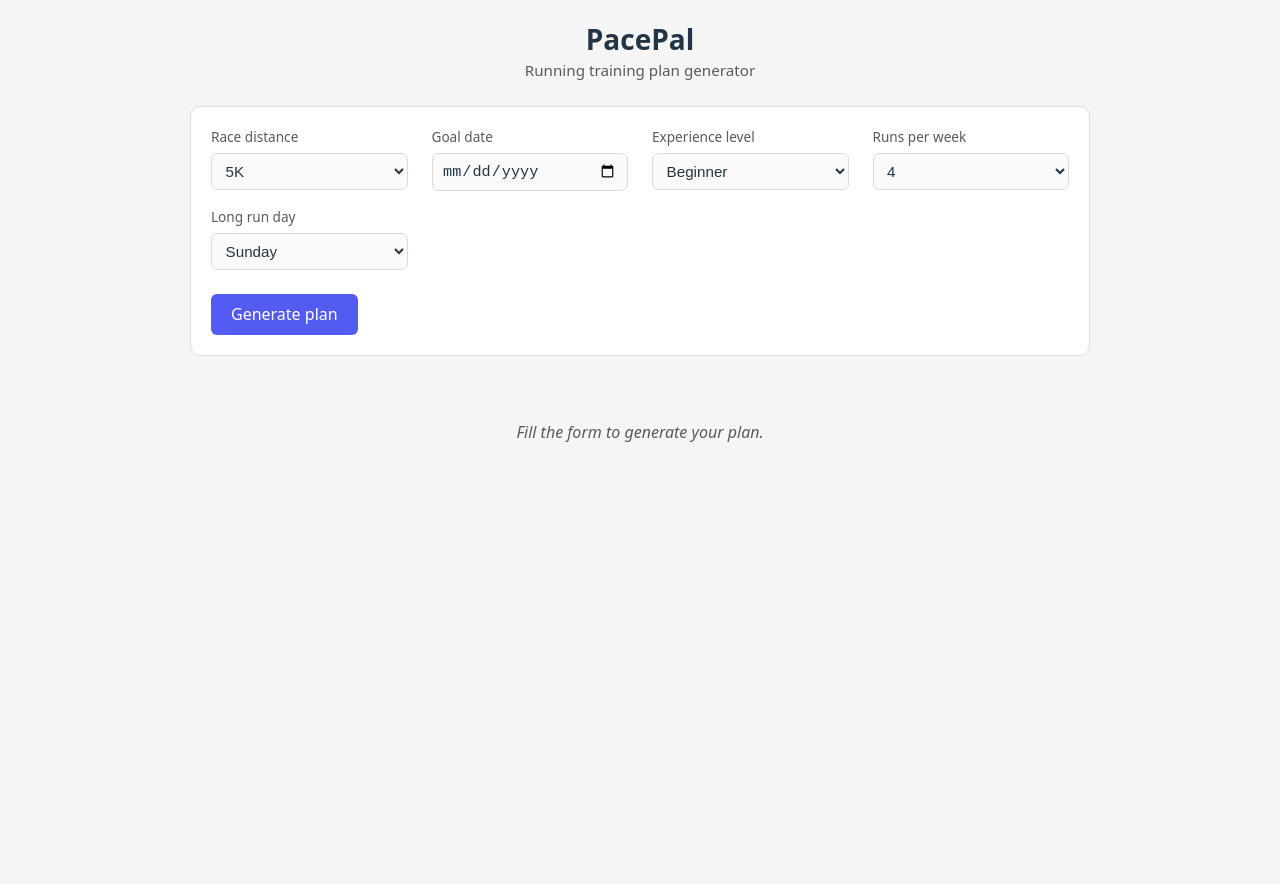
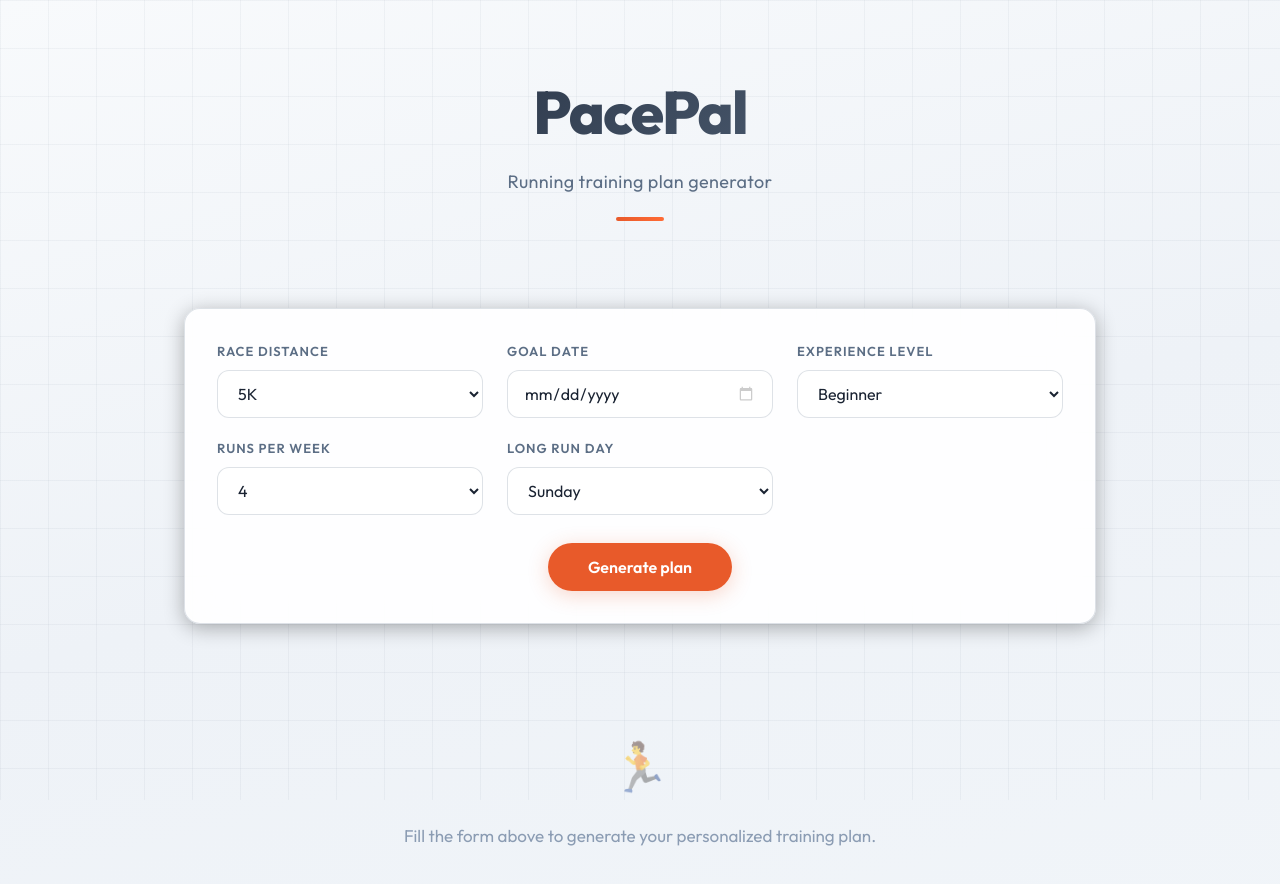
Before and after one commit to PariaSabet/PacePal, a React (Vite) app: page / in a window 1280 px wide. Shown: the top 884 px of the page. Before the commit the page ends 800 px from the top, so only its background shows below. Built offline with nearby package versions, Linux system fonts and the light colour scheme.

Commit message:
design modified

```diff
--- a/index.html
+++ b/index.html
@@ -4,7 +4,10 @@
     <meta charset="UTF-8" />
     <link rel="icon" type="image/svg+xml" href="/vite.svg" />
     <meta name="viewport" content="width=device-width, initial-scale=1.0" />
-    <title>pacepal</title>
+    <title>PacePal — Your Running Plan Generator</title>
+    <link rel="preconnect" href="https://fonts.googleapis.com" />
+    <link rel="preconnect" href="https://fonts.gstatic.com" crossorigin />
+    <link href="https://fonts.googleapis.com/css2?family=Outfit:wght@300;400;500;600;700;800&family=JetBrains+Mono:wght@400;500&display=swap" rel="stylesheet" />
   </head>
   <body>
     <div id="root"></div>
--- a/src/App.css
+++ b/src/App.css
@@ -1,179 +1,405 @@
+/* ===== Layout ===== */
 .app {
-  max-width: 900px;
+  max-width: 960px;
   margin: 0 auto;
-  padding: 1.5rem;
+  padding: 2rem 1.5rem 4rem;
 }
 
+/* ===== Hero Header ===== */
 .header {
-  margin-bottom: 1.5rem;
   text-align: center;
+  margin-bottom: 3rem;
+  padding: 2rem 0;
 }
 
 .header h1 {
-  margin: 0 0 0.25rem;
-  font-size: 1.75rem;
+  margin: 0 0 0.5rem;
+  font-size: clamp(2.5rem, 6vw, 3.75rem);
+  font-weight: 800;
+  letter-spacing: -0.03em;
+  background: linear-gradient(135deg, #fff 0%, var(--color-text-muted) 100%);
+  -webkit-background-clip: text;
+  -webkit-text-fill-color: transparent;
+  background-clip: text;
+  animation: fadeInDown 0.6s ease-out;
 }
 
 .tagline {
   margin: 0;
-  color: var(--color-muted);
-  font-size: 0.95rem;
+  font-size: 1.125rem;
+  font-weight: 400;
+  color: var(--color-text-muted);
+  letter-spacing: 0.02em;
+  animation: fadeInUp 0.6s ease-out 0.1s both;
 }
 
-/* Form */
+.header-accent {
+  display: inline-block;
+  width: 48px;
+  height: 4px;
+  margin-top: 1.25rem;
+  background: linear-gradient(90deg, var(--accent), var(--accent-hover));
+  border-radius: var(--radius-full);
+  animation: fadeInUp 0.6s ease-out 0.2s both;
+}
+
+/* ===== Form Card ===== */
 .form {
   display: grid;
-  grid-template-columns: repeat(auto-fill, minmax(180px, 1fr));
-  gap: 1rem 1.5rem;
-  margin-bottom: 2rem;
-  padding: 1.25rem;
+  grid-template-columns: repeat(auto-fill, minmax(200px, 1fr));
+  gap: 1.25rem 1.5rem;
+  margin-bottom: 2.5rem;
+  padding: 2rem;
   background: var(--surface);
-  border-radius: 10px;
+  backdrop-filter: blur(20px);
+  -webkit-backdrop-filter: blur(20px);
+  border-radius: var(--radius-lg);
   border: 1px solid var(--border);
+  box-shadow: var(--shadow-md);
+  animation: fadeInUp 0.5s ease-out 0.2s both;
 }
 
 .form-row {
   display: flex;
   flex-direction: column;
-  gap: 0.35rem;
+  gap: 0.5rem;
 }
 
 .form-row label {
-  font-size: 0.85rem;
-  font-weight: 500;
-  color: var(--color-muted);
+  font-size: 0.8125rem;
+  font-weight: 600;
+  color: var(--color-text-muted);
+  text-transform: uppercase;
+  letter-spacing: 0.08em;
 }
 
 .form-row select,
 .form-row input[type="date"] {
-  padding: 0.5rem 0.6rem;
-  font-size: 0.95rem;
+  padding: 0.75rem 1rem;
+  font-size: 1rem;
+  font-family: inherit;
   border: 1px solid var(--border);
-  border-radius: 6px;
-  background: var(--bg);
-  color: inherit;
+  border-radius: var(--radius-md);
+  background: var(--surface-elevated);
+  color: var(--color-text);
+  transition: all var(--transition-fast);
+}
+
+.form-row select:hover,
+.form-row input[type="date"]:hover {
+  border-color: rgba(139, 156, 179, 0.3);
 }
 
 .form-row input[type="date"]:focus,
 .form-row select:focus {
-  outline: 2px solid var(--focus);
-  outline-offset: 2px;
+  outline: none;
+  border-color: var(--border-focus);
+  box-shadow: 0 0 0 3px var(--accent-glow);
+}
+
+.form-row input[type="date"]::-webkit-calendar-picker-indicator {
+  filter: invert(0.8);
+  cursor: pointer;
 }
 
 .form-error {
-  font-size: 0.8rem;
+  font-size: 0.8125rem;
   color: var(--error);
+  margin-top: 0.25rem;
 }
 
 .form-actions {
   grid-column: 1 / -1;
   margin-top: 0.5rem;
+  display: flex;
+  justify-content: center;
 }
 
 .form-actions button {
-  padding: 0.6rem 1.25rem;
-  font-weight: 500;
-  background: var(--accent);
+  padding: 0.875rem 2.5rem;
+  font-size: 1rem;
+  font-weight: 600;
+  background: linear-gradient(135deg, var(--accent) 0%, #e85a2a 100%);
   color: var(--accent-fg);
   border: none;
-  border-radius: 6px;
+  border-radius: var(--radius-full);
   cursor: pointer;
+  box-shadow: 0 4px 20px var(--accent-glow);
+  transition: all var(--transition-base);
 }
 
 .form-actions button:hover:not(:disabled) {
-  filter: brightness(1.05);
+  transform: translateY(-2px);
+  box-shadow: 0 6px 28px var(--accent-glow);
+}
+
+.form-actions button:active:not(:disabled) {
+  transform: translateY(0);
 }
 
 .form-actions button:disabled {
   opacity: 0.7;
   cursor: not-allowed;
+  transform: none;
 }
 
-/* States */
-.loading,
-.empty-state {
-  text-align: center;
-  padding: 2rem;
-  color: var(--color-muted);
+/* ===== States ===== */
+.loading {
+  display: flex;
+  flex-direction: column;
+  align-items: center;
+  justify-content: center;
+  gap: 1rem;
+  padding: 3rem 2rem;
+  color: var(--color-text-muted);
+  animation: fadeIn 0.3s ease-out;
+}
+
+.loading-spinner {
+  width: 40px;
+  height: 40px;
+  border: 3px solid var(--border);
+  border-top-color: var(--accent);
+  border-radius: 50%;
+  animation: spin 0.8s linear infinite;
 }
 
 .empty-state {
-  font-style: italic;
+  text-align: center;
+  padding: 4rem 2rem;
+  color: var(--color-text-subtle);
+  font-size: 1.0625rem;
+  animation: fadeIn 0.4s ease-out;
 }
 
-/* Plan section */
+.empty-state-icon {
+  font-size: 3rem;
+  margin-bottom: 1rem;
+  opacity: 0.5;
+}
+
+/* ===== Plan Section ===== */
 .plan-section {
-  margin-top: 2rem;
+  margin-top: 2.5rem;
+  animation: fadeInUp 0.5s ease-out;
 }
 
 .plan-summary {
   margin-bottom: 1.5rem;
-  padding: 1rem 1.25rem;
+  padding: 1.5rem 2rem;
   background: var(--surface);
-  border-radius: 10px;
+  backdrop-filter: blur(20px);
+  -webkit-backdrop-filter: blur(20px);
+  border-radius: var(--radius-lg);
   border: 1px solid var(--border);
+  box-shadow: var(--shadow-md);
 }
 
 .plan-summary h2 {
-  margin: 0 0 0.75rem;
-  font-size: 1.1rem;
+  margin: 0 0 1rem;
+  font-size: 1.25rem;
+  font-weight: 700;
+  color: var(--color-text);
 }
 
 .plan-summary ul {
-  margin: 0 0 1rem;
-  padding-left: 1.25rem;
-  line-height: 1.6;
+  margin: 0 0 1.25rem;
+  padding-left: 1.5rem;
+  line-height: 1.8;
+  color: var(--color-text-muted);
+}
+
+.plan-summary ul li {
+  margin-bottom: 0.25rem;
 }
 
 .regenerate {
-  padding: 0.5rem 1rem;
-  font-size: 0.9rem;
+  padding: 0.5rem 1.25rem;
+  font-size: 0.875rem;
+  font-weight: 500;
   background: transparent;
   border: 1px solid var(--border);
-  border-radius: 6px;
-  color: inherit;
+  border-radius: var(--radius-full);
+  color: var(--color-text-muted);
   cursor: pointer;
+  transition: all var(--transition-fast);
 }
 
 .regenerate:hover {
-  background: var(--surface);
+  background: var(--surface-elevated);
+  border-color: rgba(139, 156, 179, 0.3);
+  color: var(--color-text);
 }
 
-/* Table */
+/* ===== Plan Table ===== */
 .plan-table-wrap {
   overflow-x: auto;
+  border-radius: var(--radius-lg);
   border: 1px solid var(--border);
-  border-radius: 10px;
   background: var(--surface);
+  backdrop-filter: blur(20px);
+  box-shadow: var(--shadow-md);
 }
 
 .plan-table {
   width: 100%;
   border-collapse: collapse;
-  font-size: 0.9rem;
+  font-size: 0.9375rem;
 }
 
 .plan-table th,
 .plan-table td {
-  padding: 0.5rem 0.6rem;
+  padding: 0.875rem 1rem;
   text-align: left;
   border-bottom: 1px solid var(--border);
 }
 
 .plan-table th {
   font-weight: 600;
-  background: var(--table-header);
-  color: var(--color-muted);
+  font-size: 0.75rem;
+  text-transform: uppercase;
+  letter-spacing: 0.08em;
+  background: var(--surface-elevated);
+  color: var(--color-text-muted);
+}
+
+.plan-table th:first-child {
+  border-radius: var(--radius-lg) 0 0 0;
+}
+
+.plan-table tbody tr {
+  transition: background var(--transition-fast);
+}
+
+.plan-table tbody tr:hover {
+  background: rgba(255, 107, 53, 0.06);
 }
 
 .plan-table tbody tr:last-child td {
   border-bottom: none;
 }
 
-.plan-table tbody tr:hover {
-  background: var(--row-hover);
+.plan-table td {
+  color: var(--color-text);
+}
+
+.plan-table .week-cell {
+  font-weight: 600;
+  color: var(--accent);
+  font-family: var(--font-mono);
+}
+
+.plan-table .rest-cell {
+  color: var(--color-text-subtle);
+  font-style: italic;
+}
+
+.plan-table .workout-cell {
+  font-weight: 500;
 }
 
 .total-cell {
-  font-weight: 600;
+  font-weight: 700;
+  color: var(--accent);
+  font-family: var(--font-mono);
 }
+
+/* ===== Animations ===== */
+@keyframes fadeIn {
+  from { opacity: 0; }
+  to { opacity: 1; }
+}
+
+@keyframes fadeInUp {
+  from {
+    opacity: 0;
+    transform: translateY(16px);
+  }
+  to {
+    opacity: 1;
+    transform: translateY(0);
+  }
+}
+
+@keyframes fadeInDown {
+  from {
+    opacity: 0;
+    transform: translateY(-12px);
+  }
+  to {
+    opacity: 1;
+    transform: translateY(0);
+  }
+}
+
+@keyframes spin {
+  to { transform: rotate(360deg); }
+}
+
+/* ===== Responsive ===== */
+@media (max-width: 640px) {
+  .app {
+    padding: 1.5rem 1rem 3rem;
+  }
+
+  .form {
+    padding: 1.5rem;
+    grid-template-columns: 1fr;
+  }
+
+  .plan-table th,
+  .plan-table td {
+    padding: 0.625rem 0.75rem;
+    font-size: 0.8125rem;
+  }
+}
+
+/* ===== Light Theme ===== */
+@media (prefers-color-scheme: light) {
+  :root {
+    color: #1a2332;
+    background: #f8fafc;
+
+    --color-text: #1a2332;
+    --color-text-muted: #5c6e85;
+    --color-text-subtle: #8b9cb3;
+
+    --accent: #e85a2a;
+    --accent-hover: #ff6b35;
+    --accent-glow: rgba(232, 90, 42, 0.25);
+    --accent-fg: #fff;
+
+    --surface: rgba(255, 255, 255, 0.9);
+    --surface-elevated: rgba(255, 255, 255, 0.98);
+    --surface-glass: rgba(255, 255, 255, 0.7);
+    --border: rgba(92, 110, 133, 0.2);
+    --border-focus: rgba(232, 90, 42, 0.5);
+
+    --bg: #f8fafc;
+    --bg-gradient-start: #f8fafc;
+    --bg-gradient-end: #eef2f7;
+    --error: #dc3545;
+    --success: #28a745;
+  }
+
+  body {
+    background: linear-gradient(165deg, #f8fafc 0%, #eef2f7 50%, #f1f5f9 100%);
+  }
+
+  body::before {
+    background-image:
+      linear-gradient(rgba(92, 110, 133, 0.06) 1px, transparent 1px),
+      linear-gradient(90deg, rgba(92, 110, 133, 0.06) 1px, transparent 1px);
+  }
+
+  .header h1 {
+    background: linear-gradient(135deg, #1a2332 0%, #5c6e85 100%);
+    -webkit-background-clip: text;
+    -webkit-text-fill-color: transparent;
+    background-clip: text;
+  }
+
+  .plan-table tbody tr:hover {
+    background: rgba(232, 90, 42, 0.08);
+  }
+}
--- a/src/App.tsx
+++ b/src/App.tsx
@@ -71,6 +71,7 @@ function App() {
       <header className="header">
         <h1>PacePal</h1>
         <p className="tagline">Running training plan generator</p>
+        <div className="header-accent" aria-hidden />
       </header>
 
       <form onSubmit={handleSubmit} className="form">
@@ -162,13 +163,15 @@ function App() {
 
       {loading && (
         <div className="loading" role="status" aria-live="polite">
-          Generating your plan…
+          <div className="loading-spinner" aria-hidden />
+          <span>Generating your plan…</span>
         </div>
       )}
 
       {!loading && plan === null && (
         <div className="empty-state">
-          Fill the form to generate your plan.
+          <div className="empty-state-icon" aria-hidden>🏃</div>
+          <p>Fill the form above to generate your personalized training plan.</p>
         </div>
       )}
 
@@ -205,9 +208,14 @@ function App() {
               <tbody>
                 {plan.map((week) => (
                   <tr key={week.weekNumber}>
-                    <td>{week.weekNumber}</td>
+                    <td className="week-cell">{week.weekNumber}</td>
                     {week.days.map((day) => (
-                      <td key={day.weekday}>
+                      <td
+                        key={day.weekday}
+                        className={
+                          day.workoutType === 'Rest' ? 'rest-cell' : 'workout-cell'
+                        }
+                      >
                         {day.workoutType === 'Rest'
                           ? 'Rest'
                           : `${day.workoutType} ${day.distanceKm} km`}
--- a/src/index.css
+++ b/src/index.css
@@ -1,94 +1,102 @@
 :root {
-  font-family: system-ui, Avenir, Helvetica, Arial, sans-serif;
-  line-height: 1.5;
+  /* Typography */
+  font-family: 'Outfit', system-ui, -apple-system, sans-serif;
+  line-height: 1.6;
   font-weight: 400;
-
-  color-scheme: light dark;
-  color: rgba(255, 255, 255, 0.87);
-  background-color: #242424;
-
-  --color-muted: rgba(255, 255, 255, 0.65);
-  --surface: #2a2a2a;
-  --border: #404040;
-  --bg: #1a1a1a;
-  --focus: #646cff;
-  --error: #e57373;
-  --accent: #646cff;
-  --accent-fg: #fff;
-  --table-header: #333;
-  --row-hover: rgba(255, 255, 255, 0.04);
-
   font-synthesis: none;
   text-rendering: optimizeLegibility;
   -webkit-font-smoothing: antialiased;
   -moz-osx-font-smoothing: grayscale;
+
+  /* Dark theme - energetic, premium */
+  color: #e8eef4;
+  background: #0d1117;
+
+  /* Design tokens */
+  --font-display: 'Outfit', system-ui, sans-serif;
+  --font-mono: 'JetBrains Mono', monospace;
+
+  --color-text: #e8eef4;
+  --color-text-muted: #8b9cb3;
+  --color-text-subtle: #5c6e85;
+
+  --accent: #ff6b35;
+  --accent-hover: #ff8555;
+  --accent-glow: rgba(255, 107, 53, 0.35);
+  --accent-fg: #fff;
+
+  --surface: rgba(22, 27, 34, 0.8);
+  --surface-elevated: rgba(33, 38, 45, 0.95);
+  --surface-glass: rgba(22, 27, 34, 0.6);
+  --border: rgba(139, 156, 179, 0.15);
+  --border-focus: rgba(255, 107, 53, 0.5);
+
+  --bg: #0d1117;
+  --bg-gradient-start: #0d1117;
+  --bg-gradient-end: #161b22;
+  --error: #ff6b6b;
+  --success: #51cf66;
+
+  --radius-sm: 8px;
+  --radius-md: 12px;
+  --radius-lg: 16px;
+  --radius-xl: 24px;
+  --radius-full: 9999px;
+
+  --shadow-sm: 0 2px 8px rgba(0, 0, 0, 0.2);
+  --shadow-md: 0 4px 20px rgba(0, 0, 0, 0.3);
+  --shadow-lg: 0 8px 40px rgba(0, 0, 0, 0.4);
+  --shadow-glow: 0 0 40px var(--accent-glow);
+
+  --transition-fast: 150ms ease;
+  --transition-base: 250ms ease;
+  --transition-slow: 400ms ease;
 }
 
-a {
-  font-weight: 500;
-  color: #646cff;
-  text-decoration: inherit;
-}
-a:hover {
-  color: #535bf2;
+* {
+  box-sizing: border-box;
 }
 
 body {
   margin: 0;
-  display: flex;
-  place-items: center;
   min-width: 320px;
   min-height: 100vh;
+  background: linear-gradient(165deg, var(--bg-gradient-start) 0%, var(--bg-gradient-end) 50%, #0d1117 100%);
+  background-attachment: fixed;
 }
 
-h1 {
-  font-size: 3.2em;
-  line-height: 1.1;
-}
-
-button {
-  border-radius: 8px;
-  border: 1px solid transparent;
-  padding: 0.6em 1.2em;
-  font-size: 1em;
-  font-weight: 500;
-  font-family: inherit;
-  background-color: #1a1a1a;
-  cursor: pointer;
-  transition: border-color 0.25s;
-}
-button:hover {
-  border-color: #646cff;
-}
-button:focus,
-button:focus-visible {
-  outline: 4px auto -webkit-focus-ring-color;
+/* Subtle grid pattern overlay */
+body::before {
+  content: '';
+  position: fixed;
+  inset: 0;
+  background-image:
+    linear-gradient(rgba(139, 156, 179, 0.03) 1px, transparent 1px),
+    linear-gradient(90deg, rgba(139, 156, 179, 0.03) 1px, transparent 1px);
+  background-size: 48px 48px;
+  pointer-events: none;
+  z-index: 0;
 }
 
 #root {
   width: 100%;
   min-height: 100vh;
+  position: relative;
+  z-index: 1;
 }
 
-@media (prefers-color-scheme: light) {
-  :root {
-    color: #213547;
-    background-color: #f5f5f5;
-    --color-muted: #5a5a5a;
-    --surface: #fff;
-    --border: #ddd;
-    --bg: #fafafa;
-    --focus: #535bf2;
-    --error: #c62828;
-    --accent: #535bf2;
-    --accent-fg: #fff;
-    --table-header: #f0f0f0;
-    --row-hover: rgba(0, 0, 0, 0.03);
-  }
-  a:hover {
-    color: #747bff;
-  }
-  button {
-    background-color: #f9f9f9;
-  }
+a {
+  font-weight: 500;
+  color: var(--accent);
+  text-decoration: none;
+  transition: color var(--transition-fast);
 }
+a:hover {
+  color: var(--accent-hover);
+}
+
+button {
+  font-family: inherit;
+  cursor: pointer;
+  transition: all var(--transition-base);
+}
```
